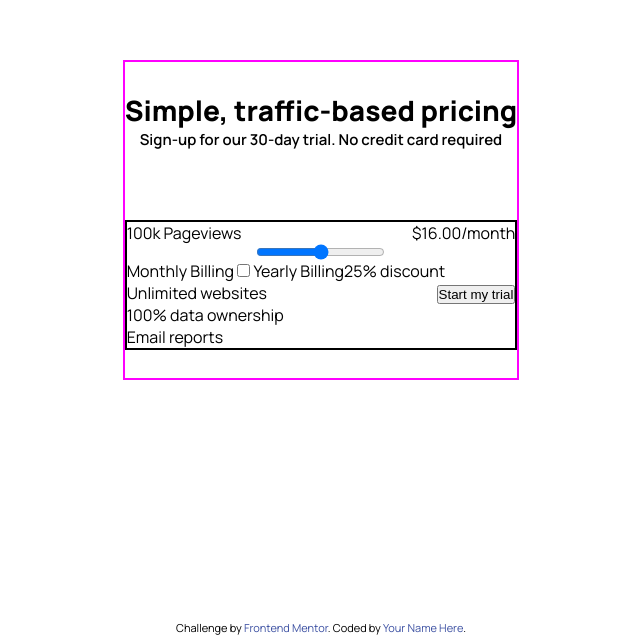
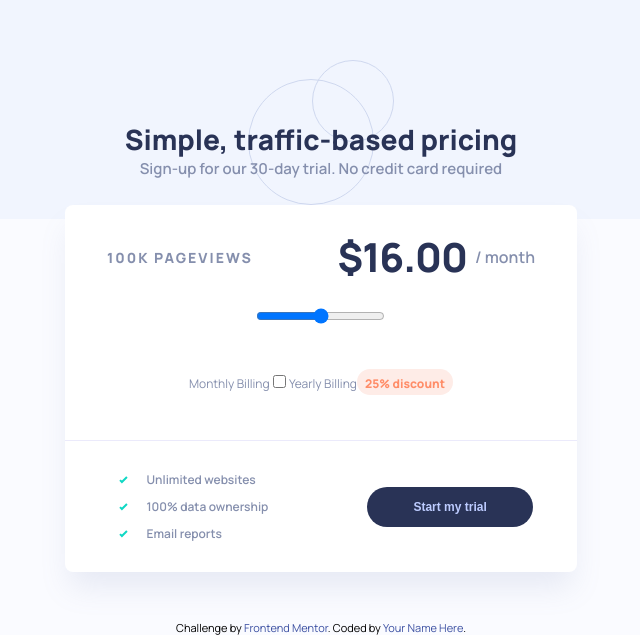
Before and after one commit to astragenius/pricing-slider, a website: page index.html in a window 1280 px wide. Shown: the part 180-815 px from the top of the page, without its empty margins (319-959 px from the left). Drawn offline with Linux system fonts and the light colour scheme.

Commit message:
styling components button and pricing area

```diff
--- a/index.html
+++ b/index.html
@@ -21,8 +21,8 @@
     <div class="content__container">
         <div class="content__container_header">
 
-          <div class="content__header_pageview"><span>100k Pageviews</span></div>
-          <div class="content__header_price"><div>$16.00</div><span>/month</span></div>
+            <div class="content__header_pageview"><span>100k Pageviews</span></div>
+            <div class="content__header_price"><div>$16.00</div><span>/ month</span></div>
 
         </div>
 
@@ -51,9 +51,9 @@
 
         <div class="content__container_footer">
           <div class="content__footer_facts">
-           <div>Unlimited websites</div>
-           <div>100% data ownership</div>
-           <div>Email reports</div>
+           <div> <img src="/images/icon-check.svg" alt=""> Unlimited websites</div>
+           <div> <img src="/images/icon-check.svg" alt=""> 100% data ownership</div>
+           <div> <img src="/images/icon-check.svg" alt=""> Email reports</div>
           </div>
           <div class="content__footer_btn_container">
             <button type="submit" class="trial-btn">Start my trial</button>
--- a/scss/_base.scss
+++ b/scss/_base.scss
@@ -1,4 +1,6 @@
 @use 'functions';
+@use 'colors';
+
 *,
 *::before,
 *::after {
@@ -12,6 +14,11 @@ body {
 
     font-family: 'Manrope', sans-serif;
     font-size: 100%;
+    background-color: $main-bg;
+    background-image: url(/images/bg-pattern.svg);
+    background-repeat: no-repeat;
+    background-size: contain;
+
 }
 
 a {
@@ -35,9 +42,9 @@ h2 {
 }
 
 button {
-
+/*
     max-width: rem(170);
-    max-height: rem(41);
+    max-height: rem(41); */
 }
 
 
--- a/scss/_components.scss
+++ b/scss/_components.scss
@@ -0,0 +1,142 @@
+@use 'functions';
+@use 'colors';
+
+
+
+
+
+h1 {
+    color: $text-color-dark;
+}
+
+h2 {
+    color: $text-color;
+
+}
+
+.trial-btn {
+
+  padding: rem(13) rem(46);
+  border-radius: rem(30);
+  border: none;
+  background-color: $text-color-dark;
+  color: $cta-text;
+  font-weight: 800;
+  font-size: rem(12);
+  cursor: pointer;
+
+  &:hover {
+
+    color: $white;
+  }
+}
+
+.main__container_heading {
+
+    background-image: url(/images/pattern-circles.svg);
+    background-repeat: no-repeat;
+    background-size: contain;
+    background-position: center;
+}
+
+
+
+.content__container {
+
+    background-color: $white;
+    box-shadow: 0px 20px 30px -5px rgba(127, 137, 185, 0.152073);
+    border-radius: rem(8);
+
+}
+
+.content__container_header {
+
+    padding: rem(24) rem(0);
+}
+
+.content__header_pageview {
+
+    span {
+
+        color: $text-color;
+        text-transform: uppercase;
+        font-size: rem(14);
+        letter-spacing: 2px;
+        font-weight: 800;
+    }
+}
+
+.content__header_price {
+
+
+    div {
+
+        font-size: rem(40);
+        font-weight: 800;
+        letter-spacing: -1px;
+        color: $text-color-dark;
+    }
+
+    span {
+
+        font-size: rem(16);
+        font-weight: 600;
+        color: $text-color;
+        margin-left: rem(8);
+    }
+}
+
+.slider__billing_container {
+
+    padding: rem(45) rem(0);
+}
+
+.switch {
+
+    span {
+
+        color: $text-color;
+        font-size: rem(12);
+    }
+}
+
+.discount_container {
+
+    padding: rem(2) rem(8);
+    background-color: $discount-bg;
+    border-radius: rem(20);
+
+    span {
+
+        font-size: rem(12);
+        font-weight: 800;
+        color: #FF8D68;
+    }
+}
+
+
+
+.content__container_footer {
+
+    border-top: 1px solid $empty-slider;
+    padding: rem(20) rem(0);
+}
+
+.content__footer_facts {
+
+
+
+    div {
+
+        font-size: rem(12);
+        color: $text-color;
+        margin: rem(10);
+        font-weight: 600;
+
+
+        img {
+
+            margin-right: rem(16);
+        }
+    }
+}
--- a/scss/_layout.scss
+++ b/scss/_layout.scss
@@ -16,24 +16,26 @@
 
     display: flex;
     flex-direction: column;
-    justify-content: center;
+    justify-content: space-between;
 
     height: 40vh;
 
 
-    border: 2px solid magenta;
+   /*  border: 2px solid magenta; */
 }
 
 .main__container_heading {
 
-    margin-bottom: rem(70);
+    /* margin-bottom: rem(70); */
+    max-height: rem(145);
+    padding: rem(60);
     text-align: center;
 }
 
 
 .content__container {
 
-    border: 2px solid black;
+
     max-height: rem(400);
     max-width: rem(540);
 
@@ -44,13 +46,16 @@
 .content__container_header {
 
     display: flex;
-    justify-content: space-between;
+    justify-content: space-around;
+    align-items: center;
 
 }
 
 .content__header_price {
 
     display: flex;
+    align-items: center;
+    justify-content: space-between;
 }
 
 .slider__container {
@@ -62,10 +67,13 @@
 .slider__billing_container {
 
     display: flex;
+    justify-content: center;
+    align-items: center;
 }
 
 .content__container_footer {
 
     display: flex;
-    justify-content: space-between;
+    justify-content: space-around;
+    align-items: center;
 }
--- a/scss/index.scss
+++ b/scss/index.scss
@@ -1,11 +1,14 @@
+
+@import 'colors';
+
 @import 'functions';
 @import 'base';
 
 
 // color
-@import 'colors';
 
 // layout
 
 @import 'layout';
 @import 'components';
+@import 'toggleSwitch';
```
Also changed, not shown: css/index.css, scss/_toggleSwitch.scss (added).
